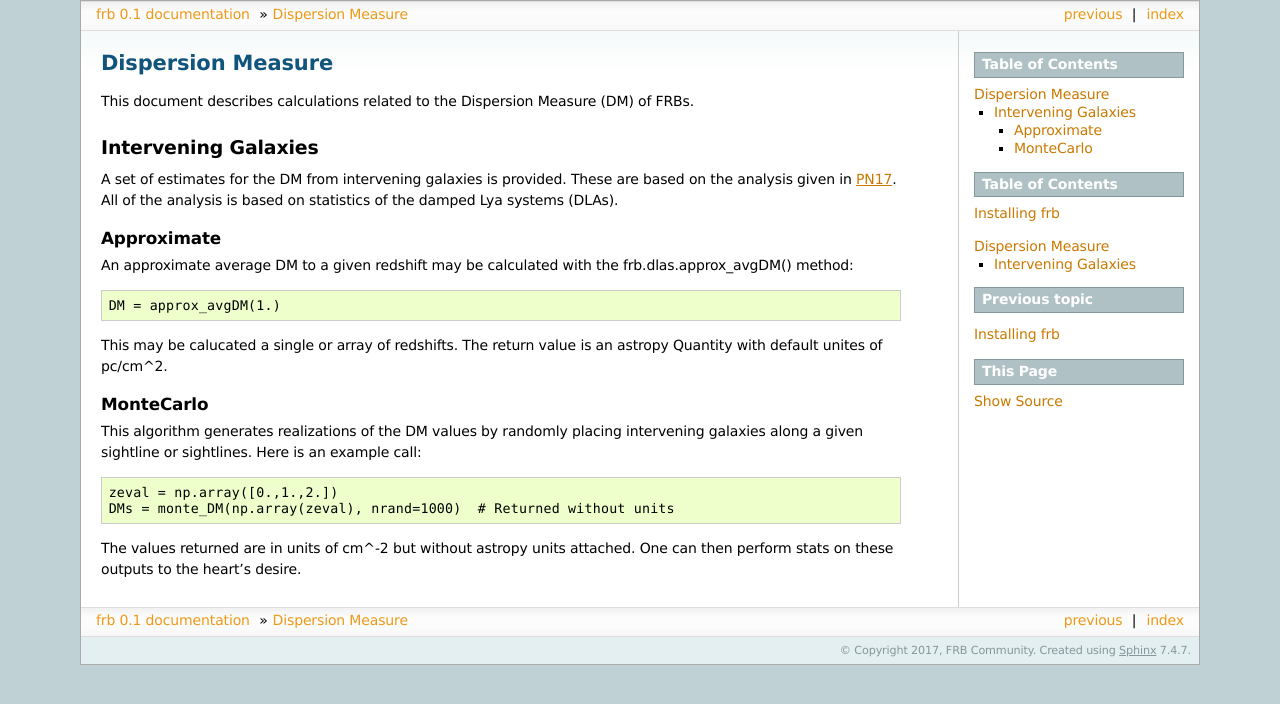
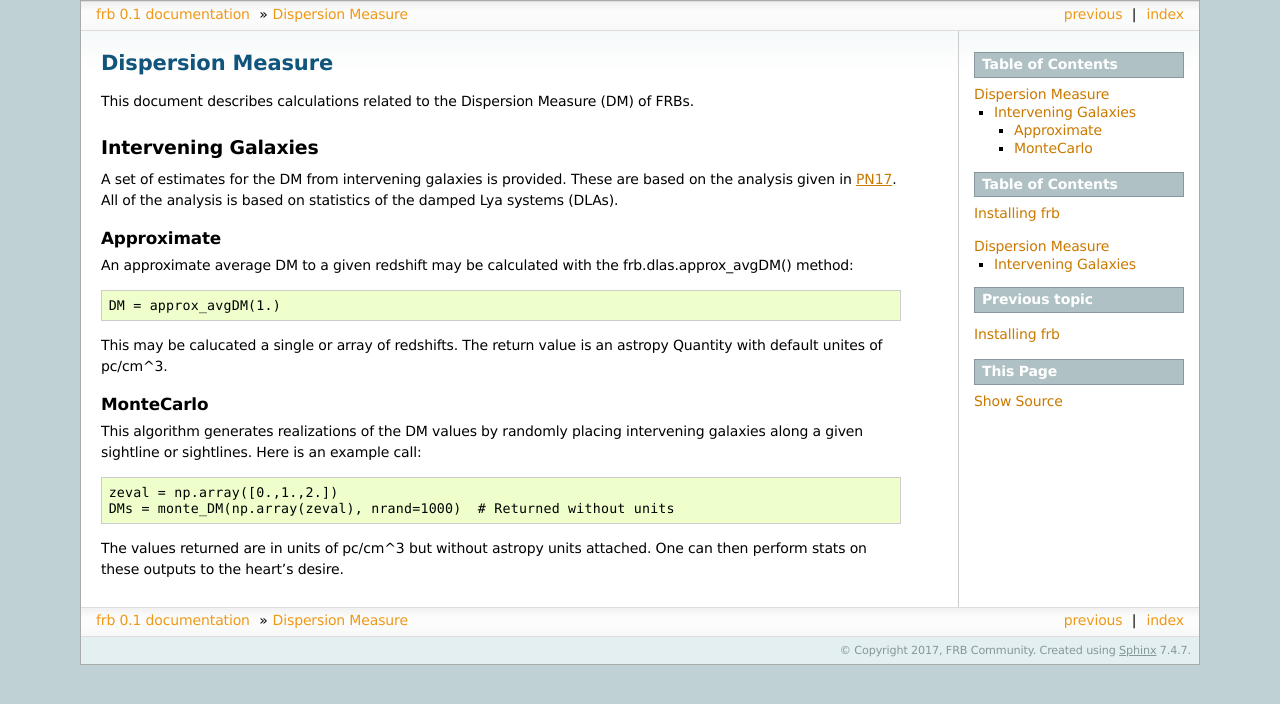
Before and after one commit to FRBs/FRB, a Sphinx documentation site: the page built from docs/dm.rst, in a window 1280 px wide. Shown: the top 704 px of the page. Built offline with Sphinx 7.4.7, drawn with Linux system fonts in a browser that asks for light colours; pages that are not in the unit, such as notebooks, are missing from menus.

Commit message:
edits to MN

```diff
--- a/docs/dm.rst
+++ b/docs/dm.rst
@@ -28,7 +28,7 @@ frb.dlas.approx_avgDM() method::
 
 This may be calucated a single or array of redshifts.
 The return value is an astropy Quantity with default
-unites of pc/cm^2.
+unites of pc/cm^3.
 
 .. _PN17: http://coming.soon
 
@@ -42,7 +42,7 @@ given sightline or sightlines.  Here is an example call::
     zeval = np.array([0.,1.,2.])
     DMs = monte_DM(np.array(zeval), nrand=1000)  # Returned without units
 
-The values returned are in units of cm^-2 but
+The values returned are in units of pc/cm^3 but
 without astropy units attached.
 One can then perform stats on these outputs to the
 heart's desire.
--- a/docs/installing.rst
+++ b/docs/installing.rst
@@ -46,7 +46,7 @@ Installing frb
 Presently, you must download the code from github::
 
 	#go to the directory where you would like to install specdb.
-	git clone https://github.com/FRB/FRB.git
+	git clone https://github.com/FRBs/FRB.git
 
 From there, you can build and install with
 
```
Also changed, not shown: 1 other file.
